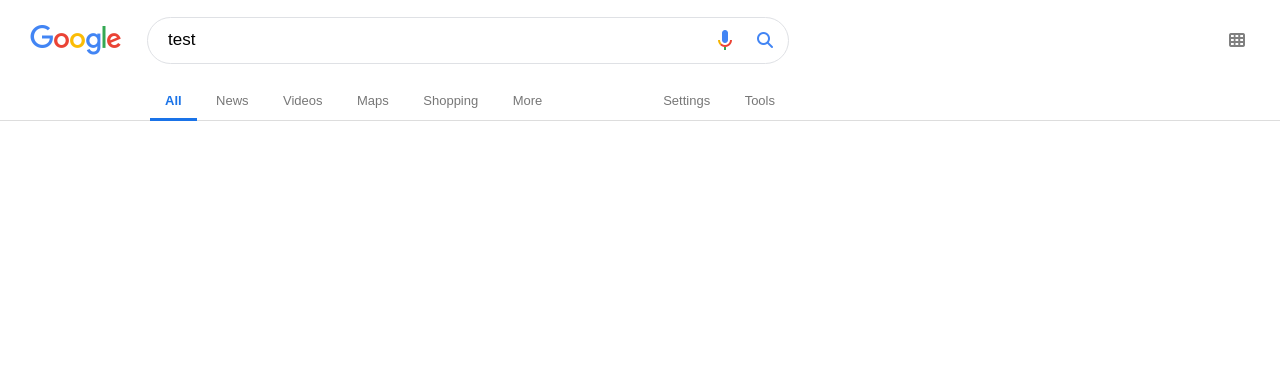
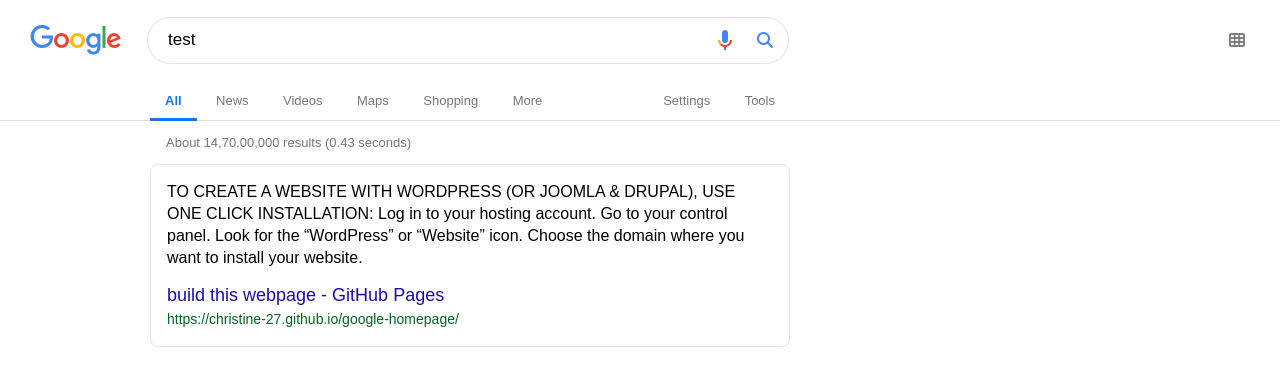
Before and after one commit to zorazky/google-homepage, a plain HTML site: page results.html in a window 1280 px wide. Drawn offline with Linux system fonts and the light colour scheme.

Commit message:
main result

```diff
--- a/results.html
+++ b/results.html
@@ -47,5 +47,20 @@
         </div>
     </header>
 
+    <div id="main">
+        <p id="result-stats">About 14,70,00,000 results (0.43 seconds)</p>
+        <div id="main-result">
+            <p class="result-big">TO CREATE A WEBSITE WITH WORDPRESS (OR JOOMLA & DRUPAL),
+                USE ONE CLICK INSTALLATION: Log in to your hosting account.
+                Go to your control panel. Look for the “WordPress” or “Website” icon.
+                Choose the domain where you want to install your website.</p>
+
+            <a href="#">
+                <cite>https://christine-27.github.io/google-homepage/</cite>
+                <h3>build this webpage - GitHub Pages</h3>
+            </a>
+        </div>
+    </div>
+
 </body>
 </html>
--- a/styleResults.css
+++ b/styleResults.css
@@ -113,3 +113,56 @@ a {
     font-weight: bold;
     padding-bottom:10px;
 }
+
+#main {
+    width: 640px;
+    margin-left: 150px;
+}
+
+#result-stats {
+    line-height: 43px;
+    padding-left: 16px;
+    padding-right: 8px;
+    font-size: small;
+    color: #777;
+}
+
+#main-result {
+    border: 1px solid #e4e4e4;
+    padding: 16px;
+    border-radius: 8px;
+    margin-bottom: 26px;
+}
+
+#main-result a {
+    display: flex;
+    flex-direction: column-reverse;
+    margin:0;
+}
+
+#main-result a cite {
+    font-size:14px;
+    line-height: 1.43;
+    padding-top:1px;
+    padding-bottom:1px;
+    color: #006621;
+    font-style: normal;
+    text-decoration-line: none;
+}
+
+.result-big {
+    font-size:16px;
+    line-height: 1.375;
+    padding-bottom: 15px;
+}
+
+#main a {
+    text-decoration:none;
+}
+
+#main-result a h3 {
+    font-size:18px;
+    line-height: 1.33;
+    color: #1a0dab;
+    font-weight: normal;
+}
```
